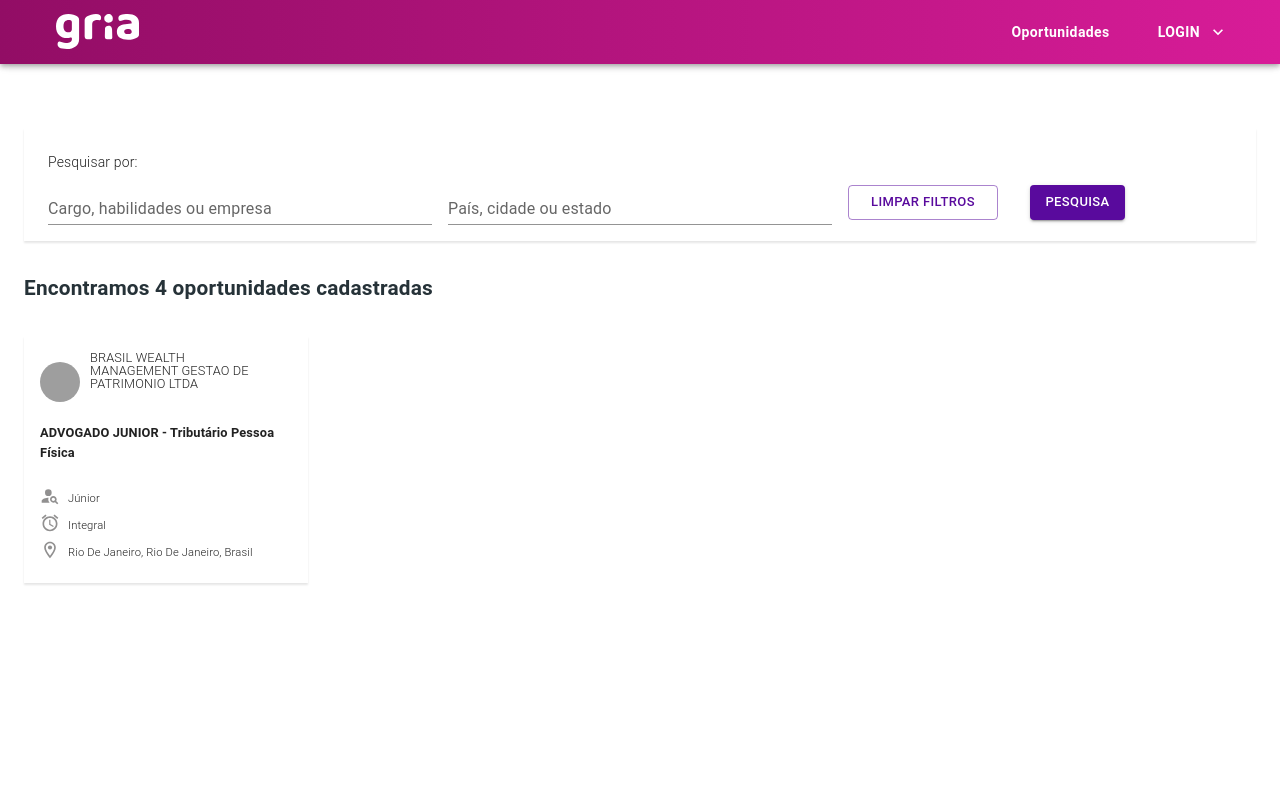
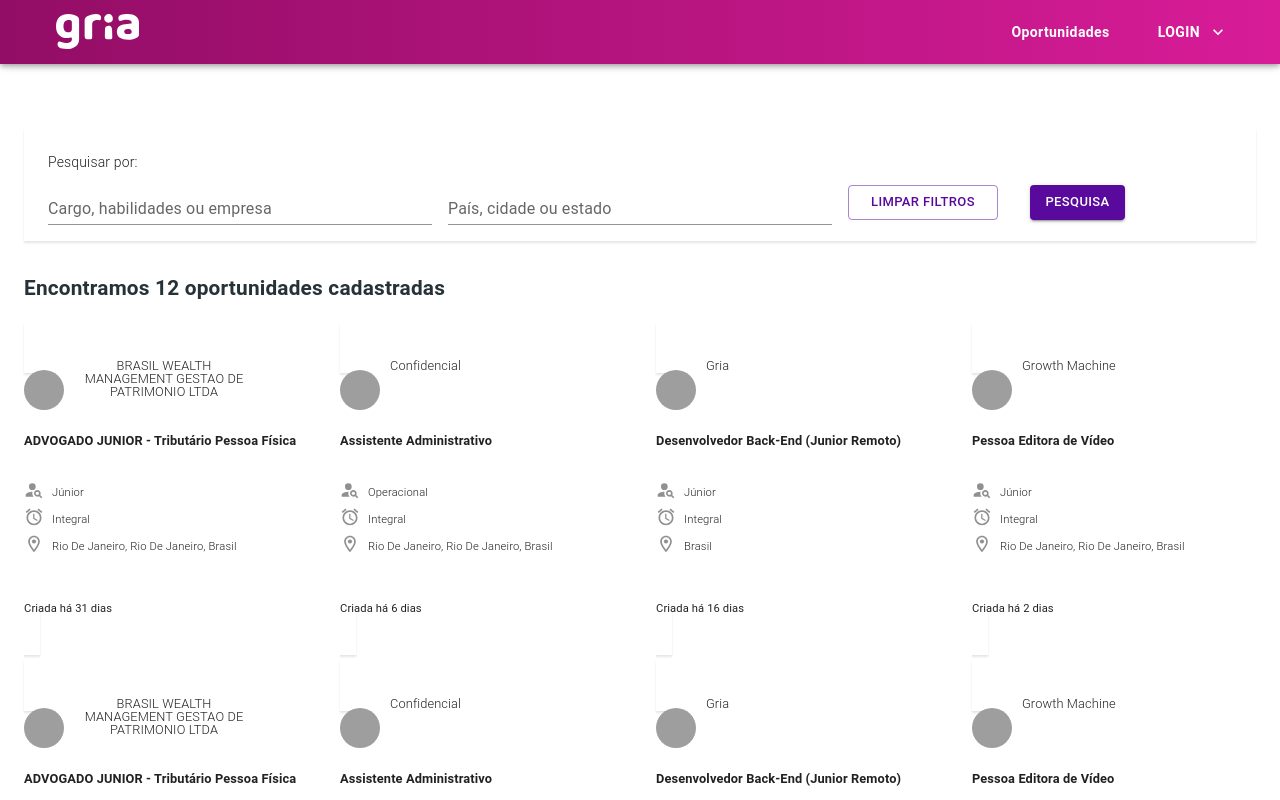
Before and after one commit to HurleySA/Gria, a React (Create React App) app: page / in a window 1280 px wide. Shown: the top 800 px of the page. Built offline with nearby package versions, Linux system fonts and the light colour scheme; data requests are answered from the project's data file; grey boxes are pictures that could not be loaded.

Commit message:
Catalogo e Iniciando - Loading e  paginação

```diff
--- /dev/null
+++ b/data/db.json
@@ -0,0 +1,116 @@
+{
+    "vagas":[
+        {"id":1,
+            "nameCompany": "BRASIL WEALTH MANAGEMENT GESTAO DE PATRIMONIO LTDA",
+            "srcLogo": "https://avatars.githubusercontent.com/u/29778166?v=4",
+            "nameJob": "ADVOGADO JUNIOR - Tributário Pessoa Física",
+            "position": "Júnior",
+            "period": "Integral",
+            "location": "Rio De Janeiro, Rio De Janeiro, Brasil",
+            "date": "Tue Nov 16 2021 00:00:00 GMT-0300 (Horário Padrão de Brasília)"
+           },
+           {"id":2,
+               "nameCompany": "Confidencial",
+               "srcLogo": "https://avatars.githubusercontent.com/u/29778166?v=4",
+               "nameJob": "Assistente Administrativo",
+               "position": "Operacional",
+               "period": "Integral",
+               "location": "Rio De Janeiro, Rio De Janeiro, Brasil",
+               "date": "Sat Dec 11 2021 00:00:00 GMT-0300 (Horário Padrão de Brasília)"
+              },
+
+           {"id":3,
+            "nameCompany": "Gria",
+            "srcLogo": "https://avatars.githubusercontent.com/u/29778166?v=4",
+            "nameJob": "Desenvolvedor Back-End (Junior Remoto)",
+            "position": "Júnior",
+            "period": "Integral",
+            "location": "Brasil",
+            "date": "Wed Dec 01 2021 00:00:00 GMT-0300 (Horário Padrão de Brasília)"
+           },
+           {"id":4,
+               "nameCompany": "Growth Machine",
+               "srcLogo": "https://avatars.githubusercontent.com/u/29778166?v=4",
+               "nameJob": "Pessoa Editora de Vídeo",
+               "position": "Júnior",
+               "period": "Integral",
+               "location": "Rio De Janeiro, Rio De Janeiro, Brasil",
+               "date": "Wed Dec 15 2021 00:00:00 GMT-0300 (Horário Padrão de Brasília)"
+              },
+               {"id":5,
+            "nameCompany": "BRASIL WEALTH MANAGEMENT GESTAO DE PATRIMONIO LTDA",
+            "srcLogo": "https://avatars.githubusercontent.com/u/29778166?v=4",
+            "nameJob": "ADVOGADO JUNIOR - Tributário Pessoa Física",
+            "position": "Júnior",
+            "period": "Integral",
+            "location": "Rio De Janeiro, Rio De Janeiro, Brasil",
+            "date": "Wed Dec 04 2021 00:00:00 GMT-0300 (Horário Padrão de Brasília)"
+           },
+           {"id":6,
+               "nameCompany": "Confidencial",
+               "srcLogo": "https://avatars.githubusercontent.com/u/29778166?v=4",
+               "nameJob": "Assistente Administrativo",
+               "position": "Operacional",
+               "period": "Integral",
+               "location": "Rio De Janeiro, Rio De Janeiro, Brasil",
+               "date": "Wed Oct 01 2021 00:00:00 GMT-0300 (Horário Padrão de Brasília)"
+              },
+
+           {"id":7,
+            "nameCompany": "Gria",
+            "srcLogo": "https://avatars.githubusercontent.com/u/29778166?v=4",
+            "nameJob": "Desenvolvedor Back-End (Junior Remoto)",
+            "position": "Júnior",
+            "period": "Integral",
+            "location": "Brasil",
+            "date": "Wed Jun 01 2021 00:00:00 GMT-0300 (Horário Padrão de Brasília)"
+           },
+           {"id":8,
+               "nameCompany": "Growth Machine",
+               "srcLogo": "https://avatars.githubusercontent.com/u/29778166?v=4",
+               "nameJob": "Pessoa Editora de Vídeo",
+               "position": "Júnior",
+               "period": "Integral",
+               "location": "Rio De Janeiro, Rio De Janeiro, Brasil",
+               "date": "Wed Jan 01 2021 00:00:00 GMT-0300 (Horário Padrão de Brasília)"
+           },
+           {"id":9,
+               "nameCompany": "BRASIL WEALTH MANAGEMENT GESTAO DE PATRIMONIO LTDA",
+               "srcLogo": "https://avatars.githubusercontent.com/u/29778166?v=4",
+               "nameJob": "ADVOGADO JUNIOR - Tributário Pessoa Física",
+               "position": "Júnior",
+               "period": "Integral",
+               "location": "Rio De Janeiro, Rio De Janeiro, Brasil",
+               "date": "Wed Dec 01 2021 00:00:00 GMT-0300 (Horário Padrão de Brasília)"
+            },
+            {"id":10,
+                  "nameCompany": "Confidencial",
+                  "srcLogo": "https://avatars.githubusercontent.com/u/29778166?v=4",
+                  "nameJob": "Assistente Administrativo",
+                  "position": "Operacional",
+                  "period": "Integral",
+                  "location": "Rio De Janeiro, Rio De Janeiro, Brasil",
+                  "date": "Wed Dec 01 2021 00:00:00 GMT-0300 (Horário Padrão de Brasília)"
+            },
+
+            {"id":11,
+               "nameCompany": "Gria",
+               "srcLogo": "https://avatars.githubusercontent.com/u/29778166?v=4",
+               "nameJob": "Desenvolvedor Back-End (Junior Remoto)",
+               "position": "Júnior",
+               "period": "Integral",
+               "location": "Brasil",
+               "date": "Wed Dec 03 2021 00:00:00 GMT-0300 (Horário Padrão de Brasília)"
+            },
+            {"id":12,
+                  "nameCompany": "Growth Machine",
+                  "srcLogo": "https://avatars.githubusercontent.com/u/29778166?v=4",
+                  "nameJob": "Pessoa Editora de Vídeo",
+                  "position": "Júnior",
+                  "period": "Integral",
+                  "location": "Rio De Janeiro, Rio De Janeiro, Brasil",
+                  "date": "Wed Dec 05 2021 00:00:00 GMT-0300 (Horário Padrão de Brasília)"
+            }
+
+            ]
+}
--- a/package.json
+++ b/package.json
@@ -15,6 +15,7 @@
     "@types/node": "^16.7.13",
     "@types/react": "^17.0.20",
     "@types/react-dom": "^17.0.9",
+    "json-server": "^0.17.0",
     "react": "^17.0.2",
     "react-dom": "^17.0.2",
     "react-scripts": "5.0.0",
--- a/src/components/Catalog/Catalog.tsx
+++ b/src/components/Catalog/Catalog.tsx
@@ -1,48 +1,20 @@
-import { Avatar, Box, Container, Grid, Typography } from "@mui/material"
+import { Avatar, Box, Container, Grid, Link, Pagination, Typography } from "@mui/material"
 import { makeStyles } from "@mui/styles"
 import PersonSearchIcon from '@mui/icons-material/PersonSearch';
 import AccessAlarmIcon from '@mui/icons-material/AccessAlarm';
 import LocationOnOutlinedIcon from '@mui/icons-material/LocationOnOutlined';
+import { useEffect, useState } from "react";
 
-const vagas = [
-    {id:1,
-     nameCompany: "BRASIL WEALTH MANAGEMENT GESTAO DE PATRIMONIO LTDA",
-     srcLogo: "https://avatars.githubusercontent.com/u/29778166?v=4",
-     nameJob: "ADVOGADO JUNIOR - Tributário Pessoa Física",
-     position: "Júnior",
-     period: "Integral",
-     location: "Rio De Janeiro, Rio De Janeiro, Brasil",
-     date: new Date(2021, 11, 16),
-    },
-    {id:2,
-        nameCompany: "BRASIL WEALTH MANAGEMENT GESTAO DE PATRIMONIO LTDA",
-        srcLogo: "https://avatars.githubusercontent.com/u/29778166?v=4",
-        nameJob: "ADVOGADO JUNIOR - Tributário Pessoa Física",
-        position: "Júnior",
-        period: "Integral",
-        location: "Rio De Janeiro, Rio De Janeiro, Brasil",
-        date: new Date(2021, 11, 11),
-       },
-
-    {id:3,
-     nameCompany: "BRASIL WEALTH MANAGEMENT GESTAO DE PATRIMONIO LTDA",
-     srcLogo: "https://avatars.githubusercontent.com/u/29778166?v=4",
-     nameJob: "ADVOGADO JUNIOR - Tributário Pessoa Física",
-     position: "Júnior",
-     period: "Integral",
-     location: "Rio De Janeiro, Rio De Janeiro, Brasil",
-     date: new Date(2021, 11, 1),
-    },
-    {id:4,
-        nameCompany: "BRASIL WEALTH MANAGEMENT GESTAO DE PATRIMONIO LTDA",
-        srcLogo: "https://avatars.githubusercontent.com/u/29778166?v=4",
-        nameJob: "ADVOGADO JUNIOR - Tributário Pessoa Física",
-        position: "Júnior",
-        period: "Integral",
-        location: "Rio De Janeiro, Rio De Janeiro, Brasil",
-        date: new Date(2021, 11, 16),
+interface vagasProps{
+    id: number;
+    nameCompany: string;
+    srcLogo: string;
+    nameJob: string;
+    position: string;
+    period: string;
+    location: string;
+    date: Date;
 }
-]
 
 const useStyles = makeStyles({
     totalJobsH2:{
@@ -52,17 +24,50 @@
         letterSpacing:'0.01px',
         color:'#263238'
     },
+    gridItem: {
+        maxWidth:'300px',
+
+        '&:hover':{
+            cursor:'pointer',
+        },
+    },
     teste:{
         padding:"2rem 0rem",
         color:'#263238',
         letterSpacing:'0.01px',
+    },
+    pagination: {
+        "&":{
+            marginTop: "4rem",
+            marginBottom: "2rem",
+        },
+        "& > *": {
+          justifyContent:"center",
+          display:'flex'
         }
+      }
+
 })
+const getDaysDiff = (data: Date) =>{
+    const daysPostedJob = new Date(data).getTime() / (24*60*60*1000);
+    const diasNow = Date.now() / (24*60*60*1000);
+    return (Math.ceil(diasNow) - Math.ceil(daysPostedJob));
+}
+export default function Catalog() {
+    const [vagas, setVagas] = useState<vagasProps[]>([]);
+    const [loading, setLoading] = useState<Boolean>(true);
+    const [page, setPage] = useState<number>(2);
 
-const diasVagas = vagas[0].date.getTime() / (24*60*60*1000);
-const diasNow = Date.now() / (24*60*60*1000);
-console.log(Math.ceil(diasNow) - Math.ceil(diasVagas));
-export default function Catalog() {
+    useEffect(()=> {
+        const url = "http://localhost:8000/vagas";
+        fetch(url)
+        .then(res => res.json())
+        .then(json => {
+            setVagas(json)
+            setLoading(false);
+        })
+    },[])
+
     const classes = useStyles();
     return (
         <Container maxWidth="lg">
@@ -70,24 +75,26 @@
                 Encontramos {vagas.length} oportunidades cadastradas
             </Typography>
             <Grid container spacing={4}>
-                    <Grid item lg={3} md={4} sm={6} xs={9} sx={{maxWidth:"300px"}}>
-                        <Box  sx={{padding:'1rem', boxShadow:'0px 2px 2px rgb(0 0 0 / 10%)'}}>
+                {vagas.map(vaga => (
+                    <Grid item lg={3} md={4} sm={6} xs={9} key={vaga.id} sx={{maxWidth:"300px"}}>
+                    <Link href="https://www.gria.io/" underline="none" color="inherit" sx={{padding:"1rem",boxShadow:'0px 2px 2px rgb(0 0 0 / 10%)', height:"100%"}} className={classes.gridItem}>
                         <Box sx={{display:'flex',alignItems:'center'}}>
-                                <Avatar alt="Remy Sharp" src={vagas[0].srcLogo} sx={{marginRight:'10px'}}/>
-                                <Typography variant="body1" component="div" sx={{maxWidth:"180px", height:"60px", fontSize:".8rem", fontWeight:"300", lineHeight:".8rem"}} >
-                                {vagas[0].nameCompany}
+                            <Avatar alt="Remy Sharp" src={vaga.srcLogo} sx={{marginRight:'10px'}}/>
+                            <Typography variant="body1" component="div" align="center" sx={{maxWidth:"180px", height:"60px", fontSize:".8rem", fontWeight:"300", lineHeight:".8rem"}} >
+                            {vaga.nameCompany}
                             </Typography>
                         </Box>
-                            <Typography variant="body1" component="div" sx={{fontSize:".8rem", fontWeight:'bold', padding:".7rem 0rem 1.5rem 0rem"}}>
-                                {vagas[0].nameJob}
+                        <Box sx={{height:"60px"}}>
+                        <Typography variant="body1" component="div" sx={{fontSize:".8rem", fontWeight:'bold', padding:".7rem 0rem 0rem 0rem"}}>
+                            {vaga.nameJob}
                         </Typography>
-
+                        </Box>
                         <Grid container direction="row" alignItems="center" spacing={1}>
                             <Grid item>
                                 <PersonSearchIcon fontSize="small" sx={{color: '#919090'}}/>
                             </Grid>
                             <Grid item sx={{fontSize:".7rem", fontWeight:"300", lineHeight:".8rem"}}>
-                                    {vagas[0].position}
+                                {vaga.position}
                             </Grid>
                         </Grid>
                         <Grid container direction="row" alignItems="center" spacing={1}>
@@ -95,7 +102,7 @@
                                 <AccessAlarmIcon fontSize="small" sx={{color: '#919090'}}/>
                             </Grid>
                             <Grid item sx={{fontSize:".7rem", fontWeight:"300", lineHeight:".8rem"}}>
-                                    {vagas[0].period}
+                                {vaga.period}
                             </Grid>
                         </Grid>
                         <Grid container direction="row" alignItems="center" spacing={1}>
@@ -103,14 +110,20 @@
                                 <LocationOnOutlinedIcon fontSize="small" sx={{color: '#919090'}}/>
                             </Grid>
                             <Grid item sx={{fontSize:".7rem", fontWeight:"300", lineHeight:".8rem"}}>
-                                    {vagas[0].location}
+                                {vaga.location}
                             </Grid>
                         </Grid>
+                        <Typography variant="body1" component="div" sx={{fontSize:".7rem", margin:"2.5rem  0rem 0rem 0rem"}}>
+                            Criada há {getDaysDiff(vaga.date)} dias
+                        </Typography>
+                     </Link>
+                 </Grid>
+                ))}
 
-                         </Box>
+
             </Grid>
 
-            </Grid>
+            <Pagination count={Math.ceil(vagas.length/3)} color="secondary" className={classes.pagination} onChange={(event, page) => console.log(page)} />
         </Container>
     )
 }
```
Also changed, not shown: 1 other file (tests, documents, lock files or other folders). Lines whose indentation alone changed are shown as unchanged.
